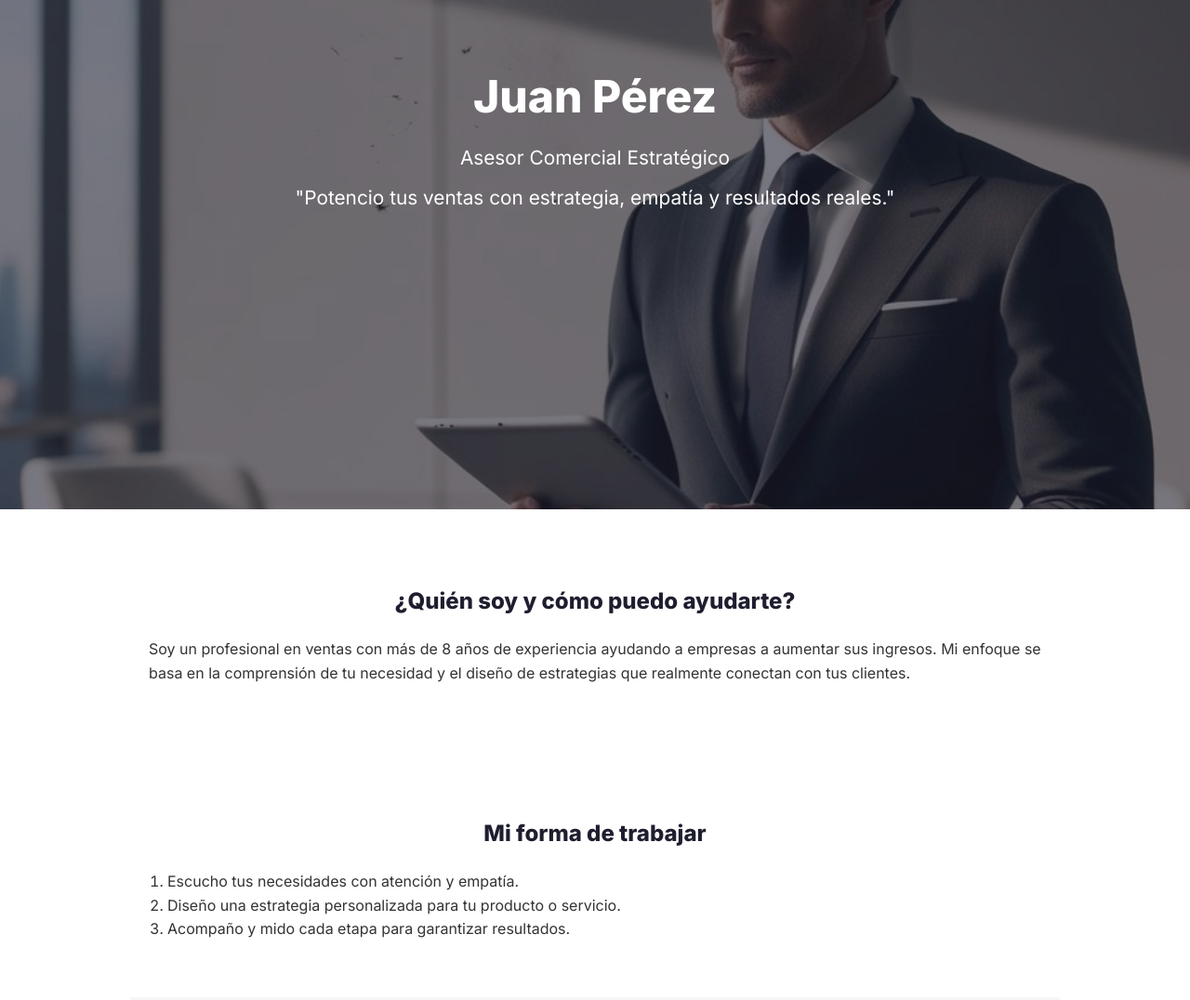
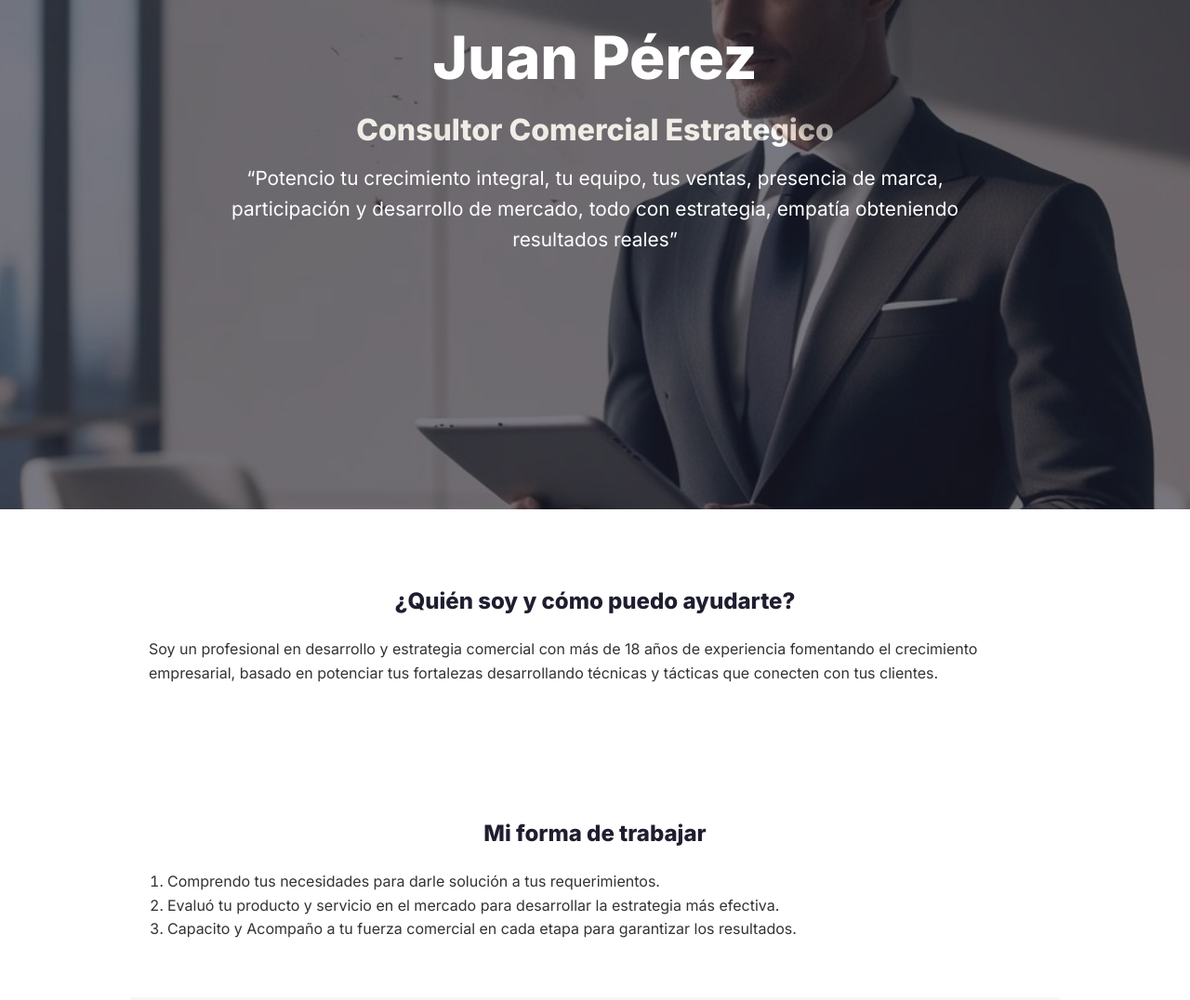
Before and after one commit to Briandavidmorales/PaginaPersonal, a plain HTML site: page index.html in a window 1280 px wide. Shown: the part 252-1328 px from the top of the page at 93% size. Drawn offline with Linux system fonts and the light colour scheme.

Commit message:
se aplican cambios enviados por el hermano de paul

```diff
--- a/css/style.css
+++ b/css/style.css
@@ -82,11 +82,16 @@
   }
 
   header h1 {
-    font-size: 3rem;
+    font-size: 4rem;
+  }
+
+  header h2 {
+    font-size: 2rem;
+    color: #f9f9f9;
   }
 
   header p {
-    margin-top: 10px;
+    margin: 10px 200px;
     font-size: 1.3rem;
   }
 
--- a/index.html
+++ b/index.html
@@ -31,21 +31,24 @@
 
   <header>
     <h1>Juan Pérez</h1>
-    <p>Asesor Comercial Estratégico</p>
-    <p>"Potencio tus ventas con estrategia, empatía y resultados reales."</p>
+    <h2>Consultor Comercial Estrategico</h2>
+    <p>“Potencio tu crecimiento integral, tu equipo, tus ventas, presencia de marca,
+      participación y desarrollo de mercado, todo con estrategia, empatía obteniendo resultados reales”  </p>
   </header>
 
   <section id="quien-soy">
     <h2>¿Quién soy y cómo puedo ayudarte?</h2>
-    <p>Soy un profesional en ventas con más de 8 años de experiencia ayudando a empresas a aumentar sus ingresos. Mi enfoque se basa en la comprensión de tu necesidad y el diseño de estrategias que realmente conectan con tus clientes.</p>
+    <p>Soy un profesional en desarrollo y estrategia comercial con más de 18 años de experiencia
+      fomentando el crecimiento empresarial, basado en potenciar tus fortalezas desarrollando técnicas
+      y tácticas que conecten con tus clientes.</p>
   </section>
 
   <section id="metodologia">
     <h2>Mi forma de trabajar</h2>
     <ol>
-      <li>Escucho tus necesidades con atención y empatía.</li>
-      <li>Diseño una estrategia personalizada para tu producto o servicio.</li>
-      <li>Acompaño y mido cada etapa para garantizar resultados.</li>
+      <li>Comprendo tus necesidades para darle solución a tus requerimientos.</li>
+      <li>Evaluó tu producto y servicio en el mercado para desarrollar la estrategia más efectiva.</li>
+      <li>Capacito y Acompaño a tu fuerza comercial en cada etapa para garantizar los resultados.</li>
     </ol>
   </section>
 
@@ -70,7 +73,16 @@
       </div>
       <div class="accordion-item">
         <div class="accordion-header"><i class="fas fa-chess-knight"></i> Liderazgo comercial</div>
-        <div class="accordion-content">Capacidad para motivar equipos, definir objetivos claros y obtener resultados medibles.</div>
+        <div class="accordion-content">Capacidad para motivar equipos, definir objetivos claros y obtener resultados medibles.
+
+          <p>Formación de equipos comerciales de alto impacto y felices, que reflejen la identidad corporativa con alta motivación y determinación por los resultados.</p>
+        </div>
+      </div>
+      <div class="accordion-item">
+        <div class="accordion-header"><i class="fas fa-chart-line"></i> Desarrollo de productos y canales de mercado</div>
+        <div class="accordion-content">Avanzar en productos sustitutos y/o complementarios, llegando a distintos nichos de mercado,
+          creando unidades de negocios eficientes para mejorar el reconocimiento de marca con una mayor
+          rentabilidad.</div>
       </div>
     </div>
   </section>
@@ -106,7 +118,8 @@
 
   <section id="contacto" class="seccion-contacto">
     <h2>Contacto Directo</h2>
-    <p>¿Quieres trabajar conmigo o simplemente decir hola? ¡Estoy a un mensaje de distancia!</p>
+    <p>¿Te inquieta saber hasta donde puedes llegar?? Estas a un mensaje de distancia
+       Consulta sin costo!!</p>
 
     <ul class="contacto-links">
       <li>
```
